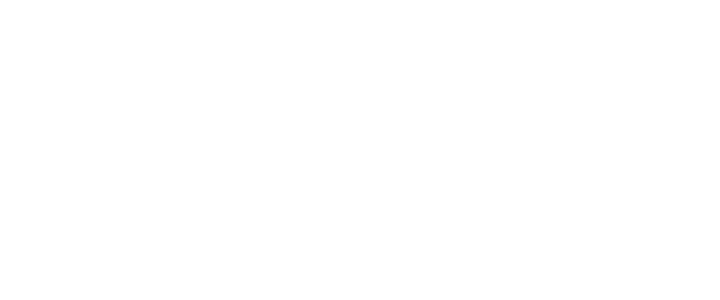
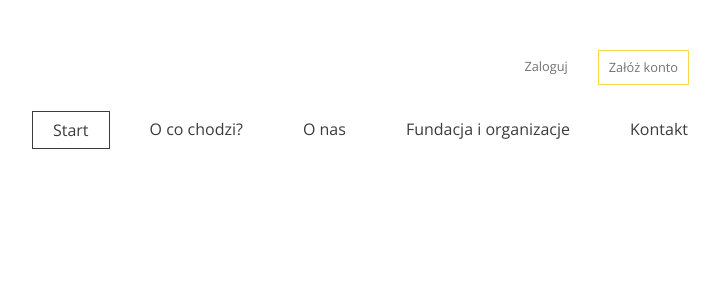
Before and after one commit to JRzankowski/cl-portfoliolab, a React (Create React App) app: page / in a window 1280 px wide. Shown: the top 300 px of the page, without its empty margins (441-1161 px from the left). Built offline with nearby package versions, Linux system fonts and the light colour scheme.

Commit message:
header component ready

```diff
--- a/src/App.js
+++ b/src/App.js
@@ -9,11 +9,9 @@ function App() {
   return (
     <div className="App">
         <Router>
-            <div>
                 <Route exact path="/">
                     <Home/>
                 </Route>
-            </div>
         </Router>
     </div>
   );
--- a/src/components/Home.js
+++ b/src/components/Home.js
@@ -1,11 +1,10 @@
-import React ,{Component} from 'react';
+import React, {Component} from 'react';
+import HomeHeader from "./HomeHeader/HomeHeader";
 
-export default class Home extends Component{
+export default class Home extends Component {
     render() {
         return (
-            <div>
-
-            </div>
+            <HomeHeader/>
         );
     }
 }
--- /dev/null
+++ b/src/components/HomeHeader/HomeHeader.js
@@ -0,0 +1,14 @@
+import React, {Component} from 'react';
+import HomeHeaderEntry from "./HomeHeaderEntry";
+import HomeHeaderNav from "./HomeHeaderNav";
+
+export default class HomeHeader extends Component {
+    render() {
+        return (
+            <header className='header'>
+                <HomeHeaderEntry/>
+                <HomeHeaderNav/>
+            </header>
+        );
+    }
+}
--- /dev/null
+++ b/src/components/HomeHeader/HomeHeaderEntry.js
@@ -0,0 +1,23 @@
+import {BrowserRouter as Router, Link} from "react-router-dom";
+import React, {Component} from "react";
+
+
+export default class HomeHeaderEntry extends Component {
+    render() {
+        return (
+            <div className='header__panel header__panel-entry'>
+                <Router>
+                    <li className='header__panel-entry--login'>
+                        <Link className='entry-link entry-link__login' to='/login'>Zaloguj</Link>
+                    </li>
+                    <li className='header__panel-entry--register'>
+                        <Link className='entry-link entry-link__register' to='/register'>Załóż konto</Link>
+                    </li>
+                </Router>
+            </div>
+
+        )
+    }
+
+
+}
--- /dev/null
+++ b/src/components/HomeHeader/HomeHeaderNav.js
@@ -0,0 +1,24 @@
+
+import React, {Component} from "react";
+import {Link} from 'react-scroll'
+
+export default class HomeHeaderNav extends Component {
+    render() {
+        return (
+            <div className='header__panel header__panel--nav'>
+                <nav className="header__panel-nav">
+                    <ul className='panel-nav__list'>
+                        <Link to='' className='panel-nav__list--item active'>Start</Link>
+                        <Link to='' className='panel-nav__list--item'>O co chodzi?</Link>
+                        <Link to='' className='panel-nav__list--item'>O nas</Link>
+                        <Link to='' className='panel-nav__list--item'>Fundacja i organizacje</Link>
+                        <Link to='' className='panel-nav__list--item'>Kontakt</Link>
+                    </ul>
+                </nav>
+            </div>
+
+        )
+    }
+
+
+}
--- /dev/null
+++ b/src/scss/header.scss
@@ -0,0 +1,61 @@
+.header {
+  width: 100%;
+  display: flex;
+  flex-direction: column;
+  max-width: 1800px;
+  margin: 0 auto;
+  padding: 50px 150px;
+
+  &__panel {
+    display: flex;
+    justify-content: flex-end;
+
+  }
+
+  &__panel-entry {
+margin-bottom: 10px;
+    list-style: none;
+
+    &--login,
+    &--register {
+      .entry-link {
+        text-decoration: none;
+        color: $primaryDarkGray;
+        padding: 9px 10px;
+        display: block;
+        font-size: .8rem;
+      }
+    }
+
+    &--login {
+      margin-right: 20px;
+    }
+
+    &--register {
+      border: 1px solid $primaryYellow;
+
+    }
+  }
+  &__panel--nav{
+    .header__panel-nav{
+     .panel-nav__list{
+       position: relative;
+       left: 19px;
+       display: flex;
+       &--item{
+         cursor: pointer;
+         display: block;
+         font-size: 1rem;
+         margin-left: 20px;
+         padding: 9px 20px;
+         color: $primaryBlack;
+       }
+       &--item.active{
+         border: .75px solid $primaryBlack;
+
+       }
+     }
+    }
+  }
+
+}
--- a/src/scss/main.scss
+++ b/src/scss/main.scss
@@ -1,9 +1,12 @@
 @import url('https://fonts.googleapis.com/css?family=Merriweather|Open+Sans&display=swap');
 
 @import './normalize.css';
-@import './settings/fonts';
-@import './settings/colors';
-
+@import './settings/fonts.scss';
+@import './settings/colors.scss';
+@import './header.scss';
+*{
+  box-sizing: border-box;
+}
 body{
   font-family: $font-base;
 }
--- a/src/scss/settings/_colors.scss
+++ b/src/scss/settings/_colors.scss
@@ -0,0 +1,11 @@
+$primaryLightGray : #F0F1F1;
+$primaryBrown : #5E5322;
+$primaryYellow : #FAD648;
+$primaryDarkGray : #737373;
+$primaryBlack : #3C3C3C;
+
+//- `#F0F1F1`
+////- `#5E5322`
+////- `#FAD648`
+////- `#737373`
+////- `#3C3C3C`
```
Also changed, not shown: src/components/HomeHeader.js (deleted).
